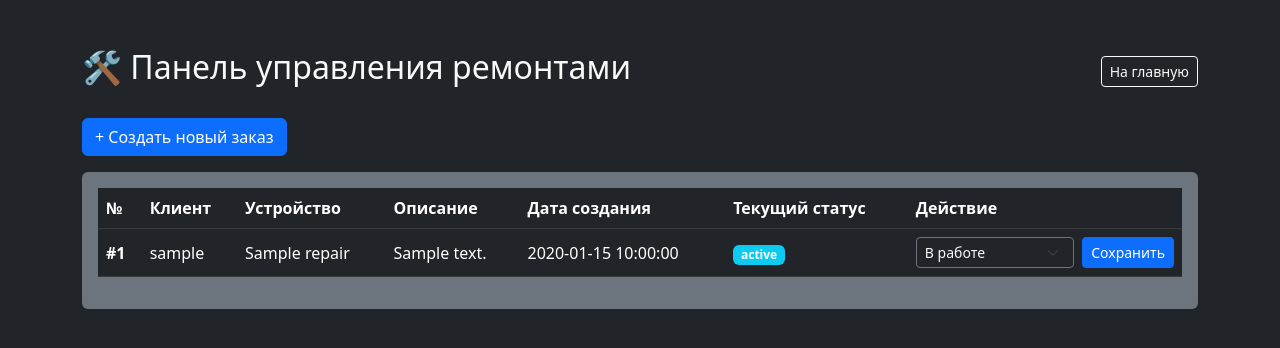
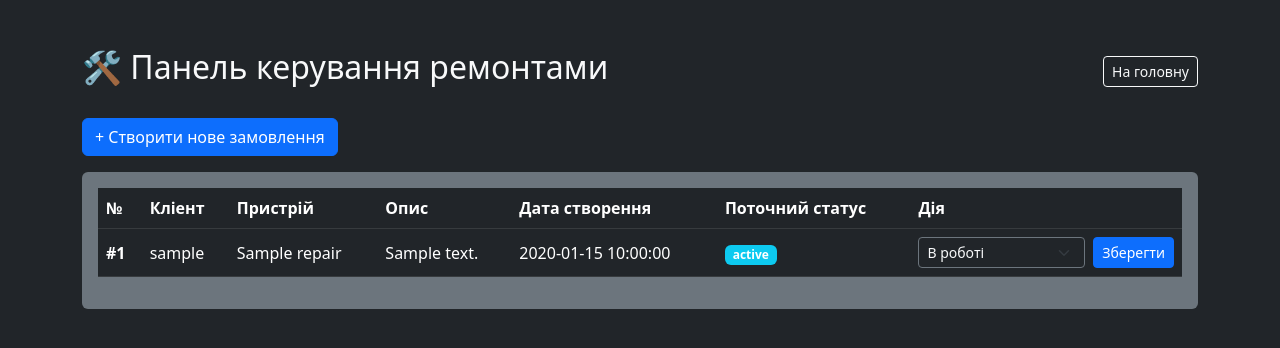
Before and after one commit to ivanlave2000-code/-999, a Flask app: page /admin in a window 1280 px wide. Shown: the top 348 px of the page. Run offline with Flask 3, Linux system fonts and the light colour scheme; the visitor is signed in with stand-in values (Sample User, id 1); tables that the repository leaves empty hold one stand-in row (values such as "Sample post").

Commit message:
Translate admin panel
Updated the admin panel HTML to include Ukrainian translations and improved layout elements.

```diff
--- a/templates/admin.html
+++ b/templates/admin.html
@@ -2,19 +2,19 @@
 <html lang="ru">
 <head>
     <meta charset="UTF-8">
-    <title>Панель администратора</title>
+    <title>Панель адмиіністратора</title>
     <link rel="stylesheet" href="https://cdn.jsdelivr.net/npm/bootstrap@5.3.0/dist/css/bootstrap.min.css">
 </head>
 <body class="bg-dark text-light">
 
 <div class="container mt-5">
     <div class="d-flex justify-content-between align-items-center mb-4">
-        <h2>🛠️ Панель управления ремонтами</h2>
-        <a href="/" class="btn btn-outline-light btn-sm">На главную</a>
+        <h2>🛠️ Панель керування ремонтами</h2>
+        <a href="/" class="btn btn-outline-light btn-sm">На головну</a>
     </div>
 
 <a href="{{ url_for('admin_create_repair') }}" class="btn btn-primary mb-3">
-    + Создать новый заказ
+    + Створити нове замовлення
 </a>
 
     <!-- Сообщения об успехе/ошибках -->
@@ -34,12 +34,12 @@
             <thead>
                 <tr>
                     <th>№</th>
-                    <th>Клиент</th>
-                    <th>Устройство</th>
-                    <th>Описание</th>
-                    <th>Дата создания</th>
-                    <th>Текущий статус</th>
-                    <th>Действие</th>
+                    <th>Кліент</th>
+                    <th>Пристрій</th>
+                    <th>Опис</th>
+                    <th>Дата створення</th>
+                    <th>Поточний статус</th>
+                    <th>Дія</th>
                 </tr>
             </thead>
             <tbody>
@@ -51,11 +51,11 @@
                     <td>{{ repair.description or '—' }}</td>
                     <td>{{ repair.created_at }}</td>
                     <td>
-                        {% if repair.status == 'В работе' %}
+                        {% if repair.status == 'В роботі' %}
                             <span class="badge bg-warning text-dark">{{ repair.status }}</span>
-                        {% elif repair.status == 'Готово' %}
+                        {% elif repair.status == 'Закінчено' %}
                             <span class="badge bg-success">{{ repair.status }}</span>
-                        {% elif repair.status == 'Выдан' %}
+                        {% elif repair.status == 'Виданий' %}
                             <span class="badge bg-secondary">{{ repair.status }}</span>
                         {% else %}
                             <span class="badge bg-info">{{ repair.status }}</span>
@@ -65,17 +65,17 @@
                         <!-- Форма смены статуса прямо в таблице -->
                         <form action="/admin/update_status/{{ repair.id }}" method="POST" class="d-flex gap-2">
                             <select name="status" class="form-select form-select-sm bg-dark text-light border-secondary">
-                                <option value="В работе" {% if repair.status == 'В работе' %}selected{% endif %}>В работе</option>
-                                <option value="Готово" {% if repair.status == 'Готово' %}selected{% endif %}>Готово</option>
-                                <option value="Выдан" {% if repair.status == 'Выдан' %}selected{% endif %}>Выдан</option>
+                                <option value="В работе" {% if repair.status == 'В работе' %}selected{% endif %}>В роботі</option>
+                                <option value="Готово" {% if repair.status == 'Готово' %}selected{% endif %}>Закінчено</option>
+                                <option value="Выдан" {% if repair.status == 'Выдан' %}selected{% endif %}>Виданий</option>
                             </select>
-                            <button type="submit" class="btn btn-primary btn-sm">Сохранить</button>
+                            <button type="submit" class="btn btn-primary btn-sm">Зберегти</button>
                         </form>
                     </td>
                 </tr>
                 {% else %}
                 <tr>
-                    <td colspan="7" class="text-center text-muted">Заказов пока нет</td>
+                    <td colspan="7" class="text-center text-muted">Замовлень поки немає</td>
                 </tr>
                 {% endfor %}
             </tbody>
```
